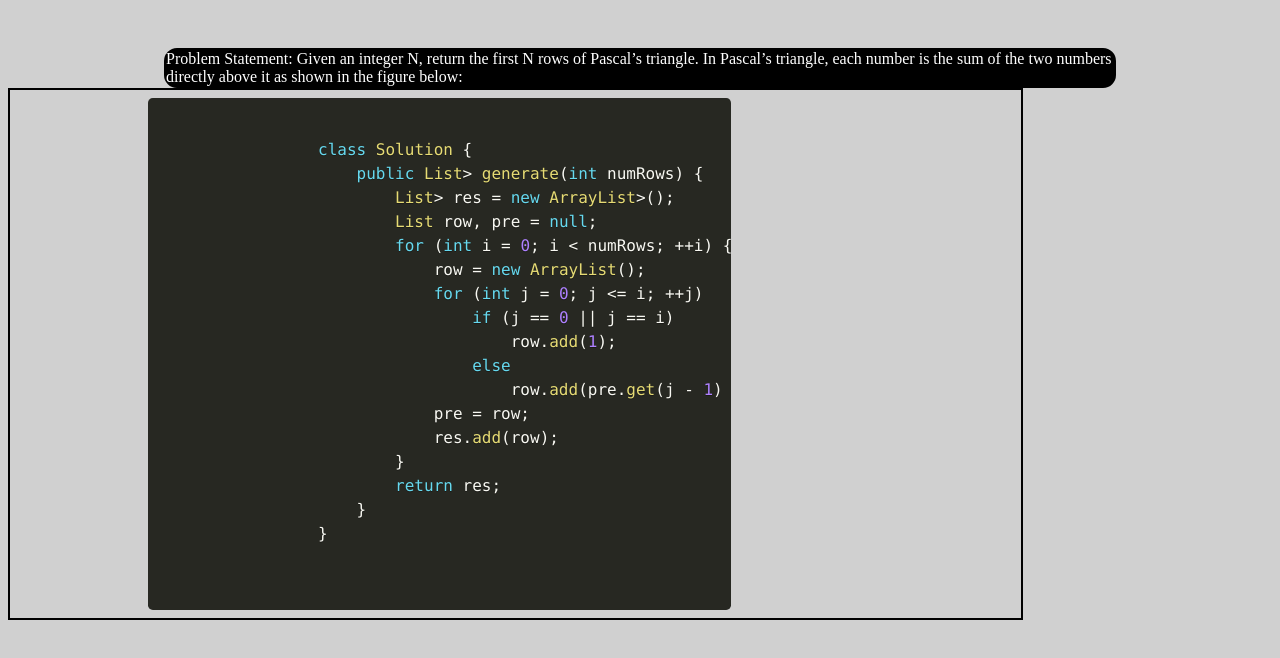
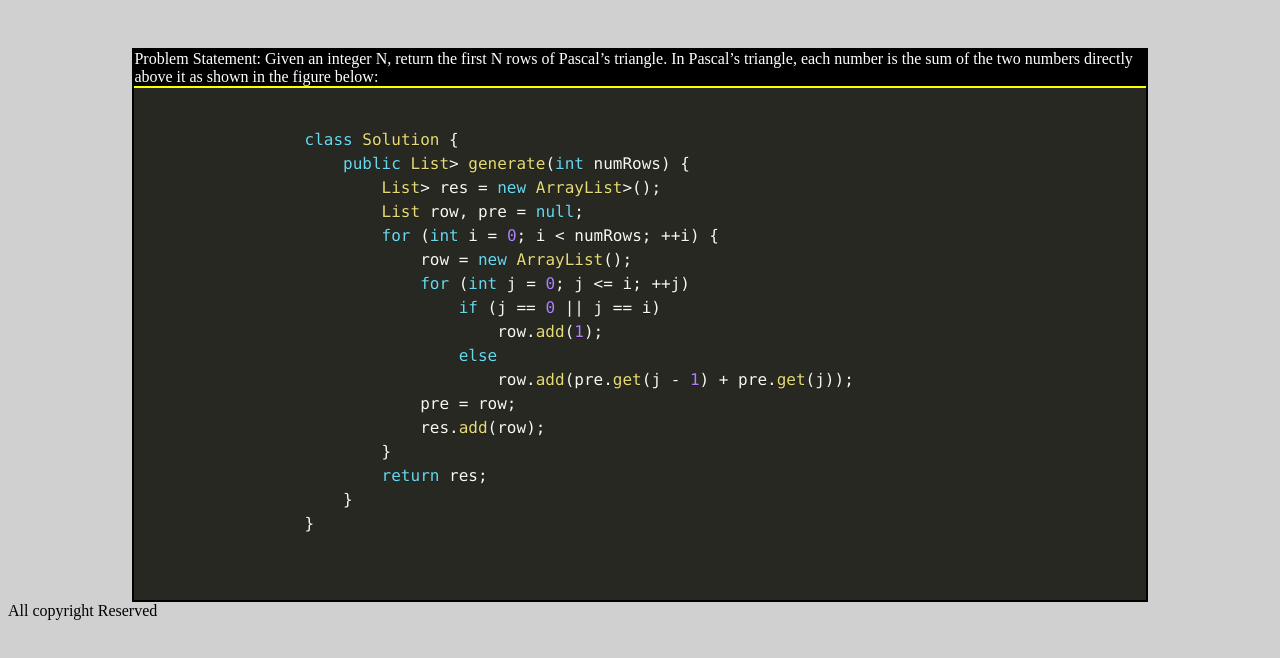
Before and after one commit to DebashishTiwary/Solution-Site-Striver-, a plain HTML site: page index.html in a window 1280 px wide. Shown: the part 74-732 px from the top of the page. Drawn offline with Linux system fonts and the light colour scheme.

Commit message:
footer added(not final)

```diff
--- a/index.html
+++ b/index.html
@@ -21,13 +21,14 @@
                 target="_blank" style="text-decoration: none;">SDE</a> Sheet Solutions</div>
 
     </header>
+    <div class="content">
     <div id="questionbox">
         Problem Statement: Given an integer N, return the first N rows of Pascal’s triangle.
         In Pascal’s triangle, each number is the sum of the two numbers directly above it as shown in the figure below:
 
 
     </div>
-    <div class="content">
+
         <div class="solution">
             <pre>
             <code class="language-java">
@@ -52,6 +53,15 @@
         </pre>
         </div>
     </div>
+    <div class="footer">
+        <div id="copyright">
+All copyright Reserved
+        </div>
+        <div id="social">
+            <!-- <a href="https://github.com/DebashishTiwary?tab=repositories" title="My Repositories" target="_blank"><img src="https://cdn-icons-png.flaticon.com/512/2111/2111432.png" alt="github"  ></a> -->
+
+        </div>
+    </div>
 </body>
 
 </html>
--- a/style.css
+++ b/style.css
@@ -24,21 +24,22 @@ body{
     width: 80%;
     height: max-content;
     border: 2px solid black;
-    display: flex;
-    justify-content: center;
-    align-items: center;
+    margin: auto;
+    margin-top: 3rem;
+
 }
 #questionbox{
-    width: 75%;
+    /* width: 75%; */
     height: max-content;
-    border: 2px solid black;
+    /* border: 2px solid black; */
     margin: auto;
-    margin-top: 3rem;
+    /* margin-top: 3rem; */
     background-color: black;
     color: white;
-    border-radius: 13px;
+    /* border-radius: 13px; */
+    border-bottom: 2px solid yellow;
 }
-.language-java{
-    width: 75%;
+.content .solution pre{
     margin: auto;
+    border-radius: 0px;
 }
```
Also changed, not shown: github.png (added).
